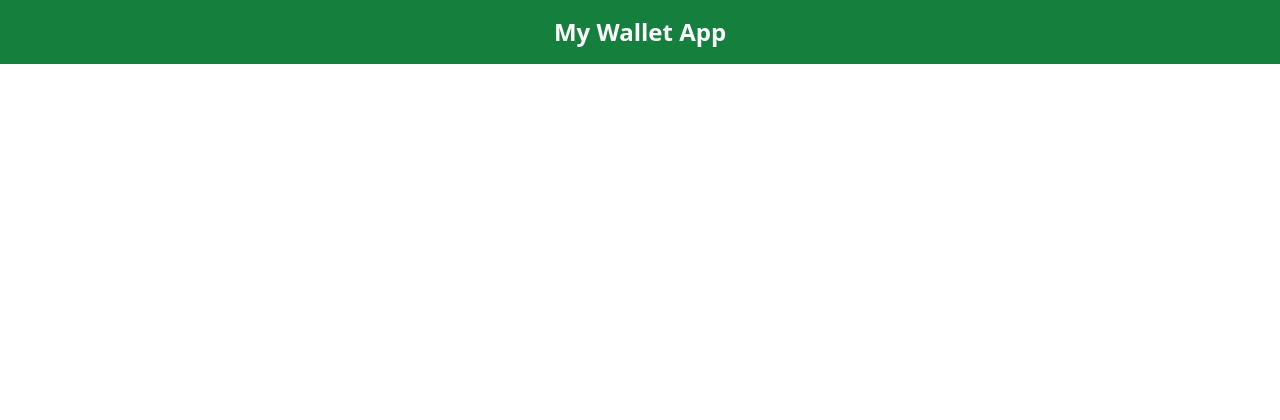
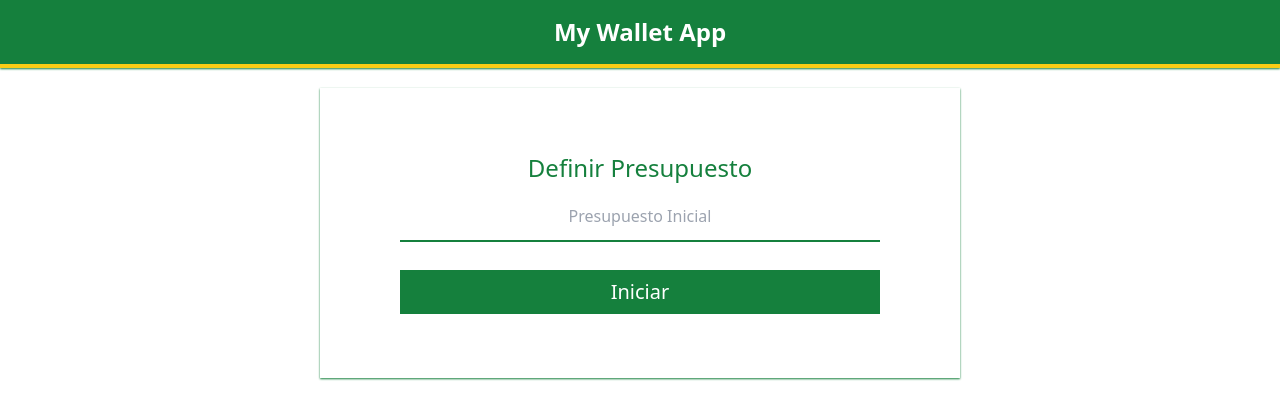
Before and after one commit to Maopos/wallet-v2-vite, a React (Vite) app: page / in a window 1280 px wide. Shown: the top 420 px of the page. Built offline with nearby package versions, Linux system fonts and the light colour scheme.

Commit message:
Componente Nuevo Presupuesto

```diff
--- a/src/App.jsx
+++ b/src/App.jsx
@@ -1,10 +1,13 @@
 import React from "react";
 import Header from "./components/Header";
+import NuevoPresupuesto from "./components/NuevoPresupuesto";
+
 
 const App = () => {
   return (
     <div>
       <Header />
+      <NuevoPresupuesto />
     </div>
   );
 };
--- a/src/components/Header.jsx
+++ b/src/components/Header.jsx
@@ -3,7 +3,7 @@ import React from "react";
 const Header = () => {
   return (
     <div>
-      <h1 className="bg-green-700 text-center text-white text-2xl font-bold py-4">
+      <h1 className="bg-green-700 text-center text-white text-2xl font-bold py-4 shadow-sm shadow-green-700 border-b-4 border-yellow-400">
         My Wallet App
       </h1>
     </div>
--- /dev/null
+++ b/src/components/NuevoPresupuesto.jsx
@@ -0,0 +1,25 @@
+const NuevoPresupuesto = () => {
+  return (
+    <div>
+      <div className="m-5 md:w-1/2 md:mx-auto shadow-sm shadow-green-700 py-5 md:py-16 px-5 md:px-20 text-center">
+        <form>
+          <label className="text-2xl text-green-700" htmlFor="">
+            Definir Presupuesto
+          </label>
+          <input
+            className="border-b-2 border-green-700 w-full my-2 p-3 text-center"
+            type="text"
+            placeholder="Presupuesto Inicial"
+          />
+          <input
+            type="submit"
+            value="Iniciar"
+            className="w-full bg-green-700 mt-5 py-2 text-white text-xl cursor-pointer transition-all hover:bg-green-600"
+          />
+        </form>
+      </div>
+    </div>
+  );
+};
+
+export default NuevoPresupuesto;
```
